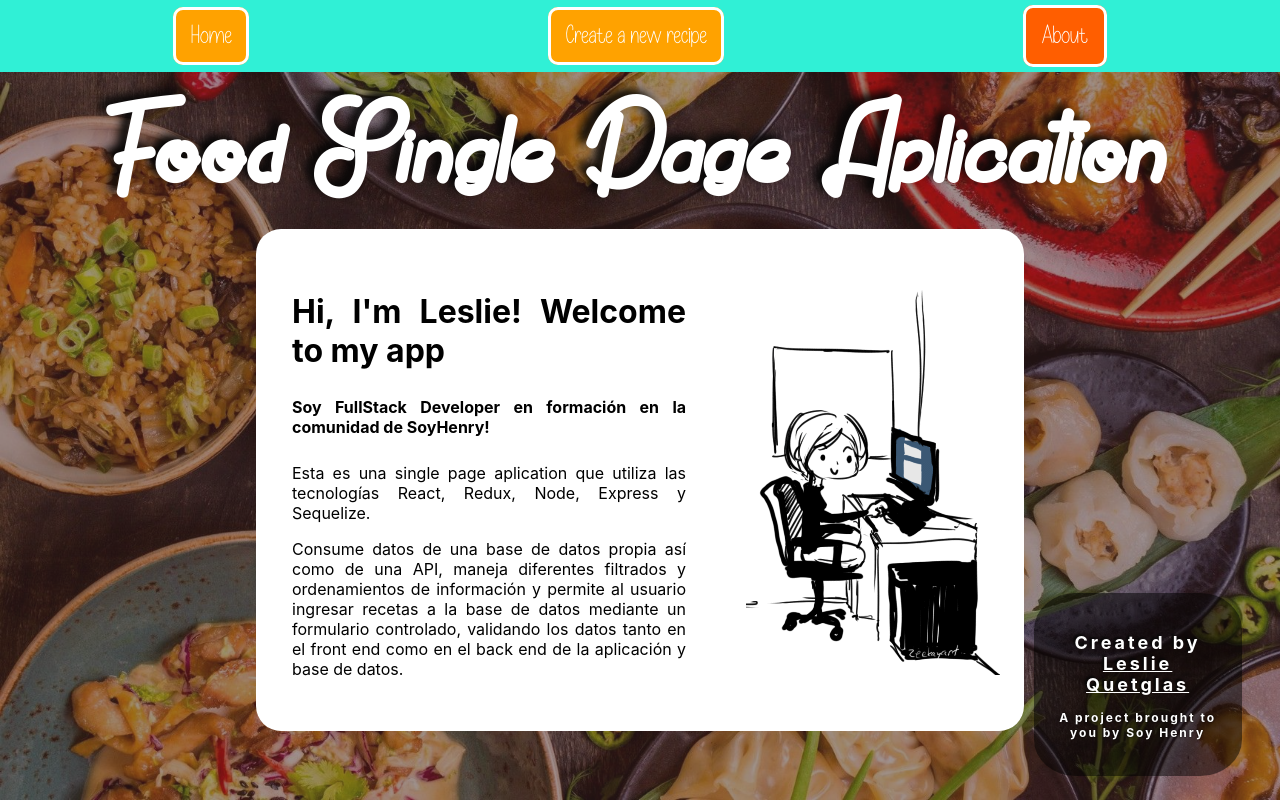
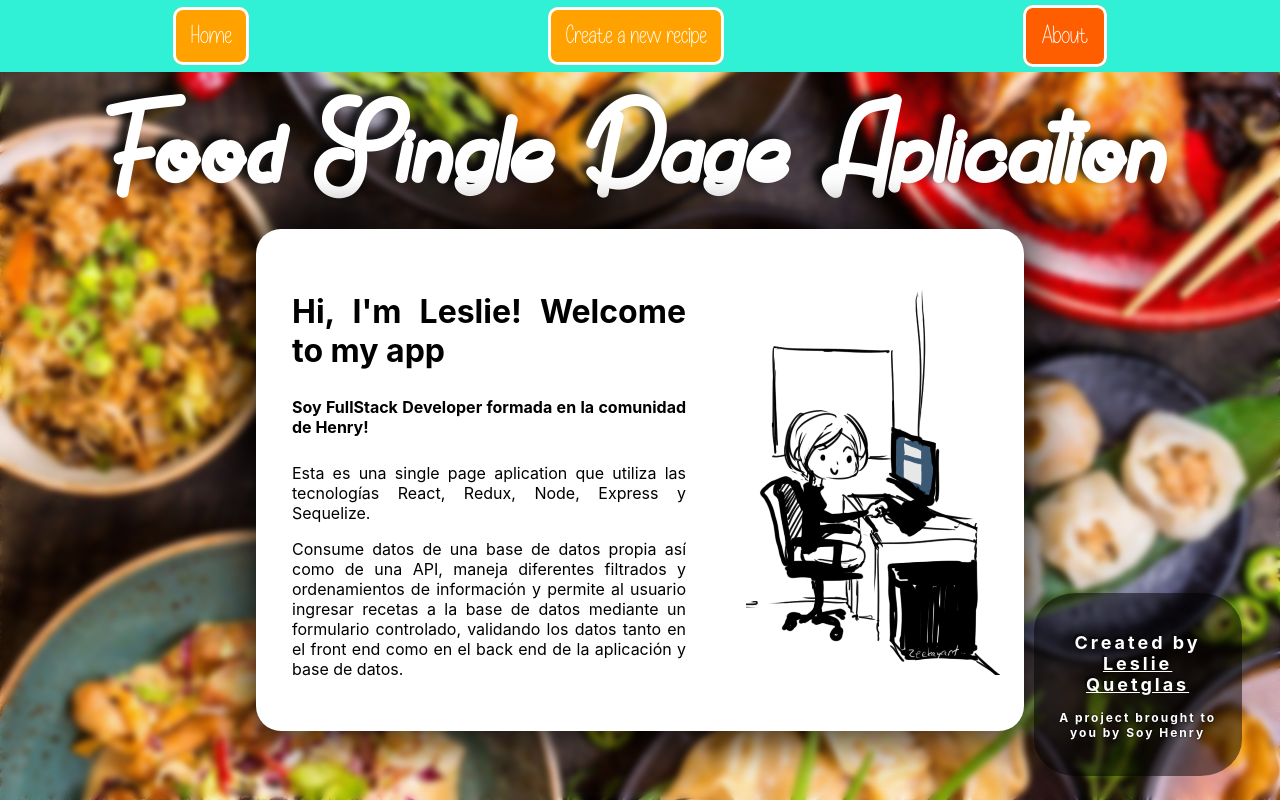
Before and after one commit to LeslieQuet/Foods-SPA-Front, a React (Create React App) app: page /about in a window 1280 px wide. Built offline with nearby package versions, Linux system fonts and the light colour scheme.

Commit message:
background fix & shadows

```diff
--- a/src/App.css
+++ b/src/App.css
@@ -16,12 +16,12 @@ font-family: Smalline;
   background-size: cover;
 }
 
-.Background{
+.wrap{
+  min-height: 100vh;
   display: flex;
   flex-direction: column;
   align-items: center;
-  background-color: rgba(63, 36, 36, 0.5);
-  min-height: 100vh;
+  backdrop-filter: blur(3px);
 }
 
 .h1{
--- a/src/App.js
+++ b/src/App.js
@@ -7,20 +7,10 @@ import {Route, Routes} from "react-router-dom"
 import NavBar from './Components/NavBar/NavBar'
 
 function App() {
-  //  const { pathname } = useLocation();
 
   return (
     <div className='App'>
-        <div className='Background'>
-        {/* {pathname !== "/" && <NavBar/>}
-        <h1 className='h1'>Food Single Page Aplication</h1>
-        <div className='subtitles'>
-        <h2 className='h2'>Created by <a href="https://www.linkedin.com/in/leslie-quetglas/" target="_blank" rel="noreferrer" className='link' > Leslie Quetglas</a> </h2>
-        <h3 className='h3'>A project brought to you by Soy Henry</h3>
-        </div>
-        {pathname === "/" && <Link to="/home">
-        <button className='button'>Lets see some recipes</button>
-      </Link>} */}
+      <div className='wrap'>
       <NavBar/>
       <h1 className='h1'>Food Single Page Aplication</h1>
       <div className='subtitles'>
@@ -33,7 +23,7 @@ function App() {
           <Route path="/recipe/create" element= {<Create/>}/>
           <Route path= "/about" element= {<About/>}/>
         </Routes>
-        </div>
+      </div>
     </div>
   )
 }
--- a/src/Views/About/About.jsx
+++ b/src/Views/About/About.jsx
@@ -7,7 +7,7 @@ export default function About() {
         <div className={style.container}>
             <section className={style.text}>
                 <h2 style={{fontSize: '2em'}}>Hi, I'm Leslie! Welcome to my app</h2>
-                <h5 style={{fontSize: '1em'}}>Soy FullStack Developer en formación en la comunidad de SoyHenry!</h5>
+                <h5 style={{fontSize: '1em'}}>Soy FullStack Developer formada en la comunidad de Henry!</h5>
                 <p style={{fontSize: '1em'}}>Esta es una single page aplication que utiliza las tecnologías React, Redux, Node, Express y Sequelize.</p>
                 <p style={{fontSize: '1em'}}>Consume datos de una base de datos propia así como de una API, maneja diferentes filtrados y ordenamientos de información y permite al usuario ingresar recetas a la base de datos mediante un formulario controlado, validando los datos tanto en el front end como en el back end de la aplicación y base de datos. </p>
             </section>
--- a/src/Views/About/About.module.css
+++ b/src/Views/About/About.module.css
@@ -7,6 +7,7 @@
     width: 60%;
     background-color: white;
     border-radius: 25px;
+    box-shadow: 0px 0px 40px 12px rgba(0,0,0,0.75);
 }
 
 .img{
--- a/src/Views/Create/Create.module.css
+++ b/src/Views/Create/Create.module.css
@@ -1,9 +1,11 @@
 .createContainer{
     background-color: aquamarine;
     width: 75%;
-    margin: 0;
+    margin-top: 0;
+    margin-bottom: 20px;
     border-radius: 25px;
     text-align: center;
+    box-shadow: 0px 0px 40px 12px rgba(0,0,0,0.75);
 }
 
 .title{
```
